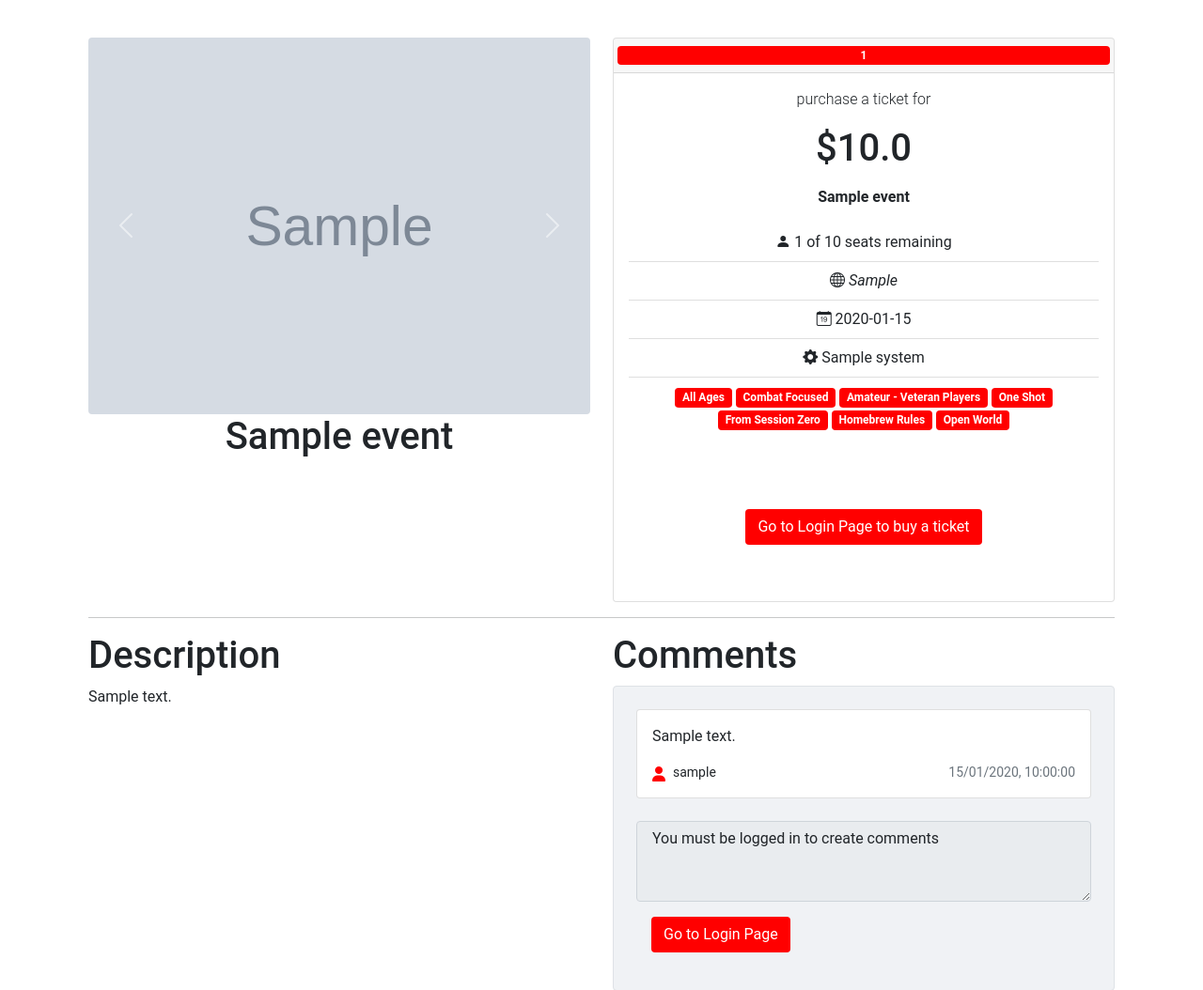
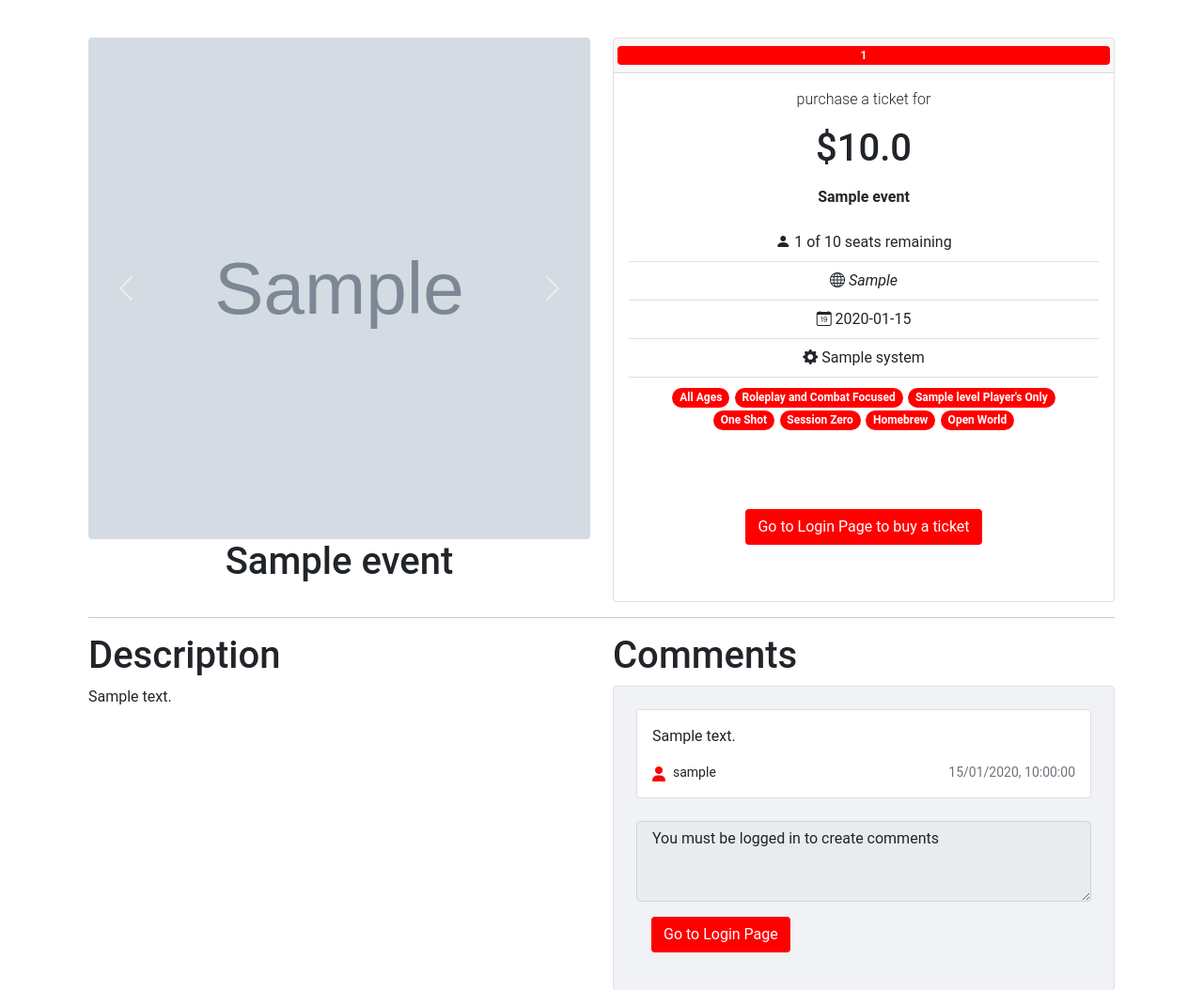
Before and after one commit to Striker146/G18-IAB207-Project, a Flask app: page /event/1 in a window 1280 px wide. Shown: the part 76-1130 px from the top of the page at 94% size. Run offline with Flask 3, Linux system fonts and the light colour scheme; tables that the repository leaves empty hold one stand-in row (values such as "Sample post"); grey boxes marked "Sample" are stand-in pictures; some libraries are stand-ins or nearby versions.

Commit message:
Made Dynamic Tags

```diff
--- a/projectfile/website/models.py
+++ b/projectfile/website/models.py
@@ -99,17 +99,53 @@ class EventTag(db.Model):
     lower_player_skill_level = db.relationship("PlayerSkillLevel", foreign_keys=[lower_player_skill_level_id],uselist=False)
     higher_player_skill_level = db.relationship("PlayerSkillLevel", foreign_keys=[higher_player_skill_level_id],uselist=False)
 
+    def get_tag_messages(self):
+        tags = [self.age_group.get_tag_message(),
+                self.campaign_focus.get_tag_message(),
+                PlayerSkillLevel.get_tag_message(self.lower_player_skill_level,self.higher_player_skill_level)]
+        if self.one_shot:
+            tags.append("One Shot")
+        if self.session_zero:
+            tags.append("Session Zero")
+        if self.homebrew:
+            tags.append("Homebrew")
+        if self.open_world:
+            tags.append("Open World")
+
+        return tags
+
+
+
 class AgeGroup(db.Model):
     __tablename__ = 'event_age_groups'
     id = db.Column(db.Integer, primary_key=True)
     name = db.Column(db.String(100), index=True, nullable=False, unique=True)
     event_tags = db.relationship('EventTag', backref='age_group')
+    def get_tag_message(self):
+        match self.id:
+            case 1:
+                return "All Ages"
+            case 2:
+                return "18+ Only"
+            case 3:
+                return "Under 18 Only"
+
+
 
 class CampaignFocus(db.Model):
     __tablename__ = 'event_campaign_focuses'
     id = db.Column(db.Integer, primary_key=True)
     name = db.Column(db.String(100), index=True, nullable=False, unique=True)
     event_tags = db.relationship('EventTag', backref='campaign_focus')
+
+    def get_tag_message(self):
+        match self.id:
+            case 1:
+                return "Roleplay and Combat Focused"
+            case 2:
+                return "Combat Focused"
+            case 3:
+                return "Roleplay Focused"
 
 class PlayerSkillLevel(db.Model):
     __tablename__ = 'event_player_skill_levels'
@@ -118,6 +154,14 @@ class PlayerSkillLevel(db.Model):
 
     def get_event_tags(self):
         db.session.scalar(db.select(EventTag).where(EventTag.lower_player_skill_level_id <= self.id and EventTag.lower_player_skill_level_id >= self.id))
+
+    @staticmethod
+    def get_tag_message(lower_level, higher_level):
+        if lower_level.id == higher_level.id:
+            return f"{lower_level.name} Player's Only"
+        else:
+            return f"For {lower_level.name} - {higher_level.name} Players"
+
 
 
 
--- a/projectfile/website/static/styles/style.css
+++ b/projectfile/website/static/styles/style.css
@@ -97,3 +97,7 @@ h1, h2, h3, h4, h5, h6 {
 .card-img-fit {
   object-fit: cover;
 }
+
+.tag-margin {
+  margin: 0.05rem;
+}
--- a/projectfile/website/templates/events/my_bookings.html
+++ b/projectfile/website/templates/events/my_bookings.html
@@ -35,9 +35,6 @@
                             <i class="bi bi-people-fill"></i></i> <b>{{ booking.tickets }}</b> Tickets Purchased
                         </li>
                         <li class="list-group-item">
-                            <h3>Event Info</h3>
-                        </li>
-                        <li class="list-group-item">
                             <i class="bi bi-calendar-date"></i> {{ booking.event.date.strftime("%d/%m/%Y") }}
                         </li>
 
--- a/projectfile/website/templates/events/show.html
+++ b/projectfile/website/templates/events/show.html
@@ -6,15 +6,21 @@
 <div class="container bottom_padding">
   <div class="row d-flex justify-content-center">
     <div class="col-12  col-sm-12 col-md-6">
-      <div id="carouselExampleAutoplaying" class="carousel slide" data-bs-ride="carousel">
-        <div class="carousel-inner w-20">
+
+      <div id="carouselExampleAutoplaying" class="carousel slide object-fit-cover" data-bs-ride="carousel">
+        <div class="carousel-inner w-20 object-fit-cover">
           <div class="carousel-item active">
-            <img src="{{ url_for('static', filename=event.images[0].filepath) }}" class="d-block w-100 rounded"
-              alt="...">
+            <div class="ratio ratio-1x1">
+              <img src="{{ url_for('static', filename=event.images[0].filepath) }}"
+                class="d-block w-100 rounded object-fit-cover" alt="...">
+            </div>
           </div>
           {%for image in event.images[1:]%}
           <div class="carousel-item">
-            <img src="{{ url_for('static', filename=image.filepath) }}" class="d-block w-100 rounded" alt="...">
+            <div class="ratio ratio-1x1">
+              <img src="{{ url_for('static', filename=image.filepath) }}" class="d-block w-100 rounded object-fit-cover"
+                alt="...">
+            </div>
           </div>
           {%endfor%}
         </div>
@@ -58,11 +64,9 @@
 
                 <li class="list-group-item">
                   <p class="card-text">
-                    <span class="badge badge-theme">All Ages</span> <span class="badge badge-theme">Combat
-                      Focused</span> <span class="badge badge-theme">Amateur - Veteran Players</span>
-                    <span class="badge badge-theme">One Shot</span> <span class="badge badge-theme">From Session
-                      Zero</span> <span class="badge badge-theme">Homebrew Rules</span> <span
-                      class="badge badge-theme">Open World</span>
+                    {% for tag in event.tags[0].get_tag_messages() %}
+                    <span class="badge rounded-pill badge-theme tag-margin"> <span>{{tag}}</span></span>
+                    {% endfor %}
                   </p>
                 </li>
               </ul>
@@ -83,7 +87,8 @@
               </div>
               {% elif not event.status.id == 1 %}
               <div class="d-flex justify-content-center padding">
-                <button type="button" class="btn button-theme" data-bs-toggle="modal" data-bs-target="#exampleModal" disabled>
+                <button type="button" class="btn button-theme" data-bs-toggle="modal" data-bs-target="#exampleModal"
+                  disabled>
                   Session is No Longer Available for Purchase
                 </button>
               </div>
```
Also changed, not shown: projectfile/website/templates/index.html (+5 -12 lines).
